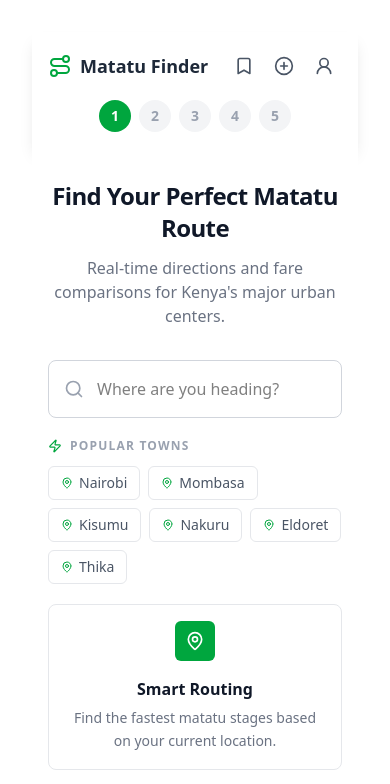
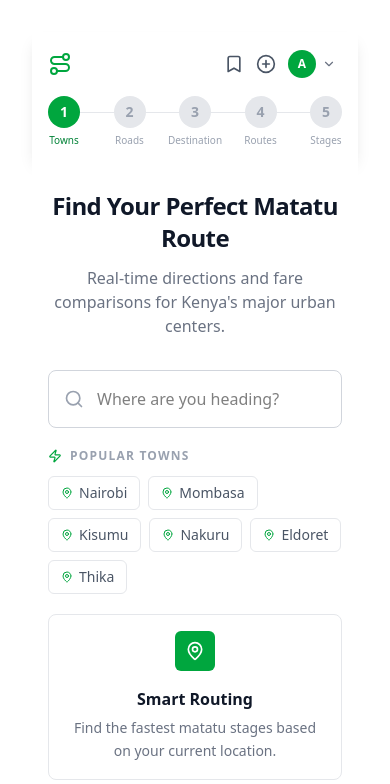
Before and after one commit to jneema/matatu-search-project, a React (Vite) app: page / in a window 390 px wide. Shown: the top 784 px of the page. Built offline with nearby package versions, Linux system fonts and the light colour scheme.

Commit message:
fix:add mobile responsiveness to header

```diff
--- a/src/components/index.jsx
+++ b/src/components/index.jsx
@@ -1,233 +1,245 @@
 import React, { useState, useRef, useEffect } from "react";
 import {
   Route,
+  PlusCircle,
   Bookmark,
-  PlusCircle,
   UserRound,
   LogIn,
+  UserPlus,
   LogOut,
-  Settings,
   ChevronDown,
 } from "lucide-react";
 import { useNavigate } from "react-router";
 import { useSelector } from "react-redux";
+import useAuth from "../hooks/useAuth";
 
-const useAuth = () => {
-  const [user] = useState(null);
-  return user;
-};
-
-const UserMenu = ({ user }) => {
-  const navigate = useNavigate();
-  const [open, setOpen] = useState(false);
-  const ref = useRef(null);
-
-  useEffect(() => {
-    const handler = (e) => {
-      if (ref.current && !ref.current.contains(e.target)) setOpen(false);
-    };
-    document.addEventListener("mousedown", handler);
-    return () => document.removeEventListener("mousedown", handler);
-  }, []);
-
-  const initials = user?.name
-    ? user.name
-        .split(" ")
-        .map((n) => n[0])
-        .join("")
-        .slice(0, 2)
-        .toUpperCase()
-    : "?";
-
-  return (
-    <div className="relative" ref={ref}>
-      <button
-        onClick={() => setOpen((p) => !p)}
-        className="flex items-center gap-1.5 p-1.5 rounded-lg hover:bg-gray-100 transition-colors cursor-pointer"
-        title="Account"
-      >
-        <div className="w-7 h-7 rounded-full bg-green-600 flex items-center justify-center text-white text-xs font-bold">
-          {initials}
-        </div>
-        <ChevronDown
-          className={`h-3.5 w-3.5 text-gray-500 transition-transform ${open ? "rotate-180" : ""}`}
-        />
-      </button>
-
-      {open && (
-        <div className="absolute right-0 top-full mt-2 w-48 bg-white border border-gray-200 rounded-xl shadow-lg py-1 z-50">
-          <div className="px-4 py-2.5 border-b border-gray-100">
-            <p className="text-sm font-semibold text-gray-900 truncate">
-              {user?.name ?? "User"}
-            </p>
-            <p className="text-xs text-gray-500 truncate">
-              {user?.email ?? ""}
-            </p>
-          </div>
-          <button
-            onClick={() => {
-              setOpen(false);
-              navigate("/account");
-            }}
-            className="w-full flex items-center gap-2.5 px-4 py-2 text-sm text-gray-700 hover:bg-gray-50 transition-colors"
-          >
-            <Settings className="h-4 w-4 text-gray-400" /> Account settings
-          </button>
-          <button
-            onClick={() => {
-              setOpen(false);
-            }}
-            className="w-full flex items-center gap-2.5 px-4 py-2 text-sm text-red-600 hover:bg-red-50 transition-colors"
-          >
-            <LogOut className="h-4 w-4" /> Sign out
-          </button>
-        </div>
-      )}
-    </div>
-  );
-};
+const steps = [
+  { id: 1, view: "landing", label: "Towns" },
+  { id: 2, view: "roads", label: "Roads" },
+  { id: 3, view: "destination", label: "Destination" },
+  { id: 4, view: "routes", label: "Routes" },
+  { id: 5, view: "stages", label: "Stages" },
+];
 
 const Header = ({ currentView, setCurrentView }) => {
   const navigate = useNavigate();
   const savedRoutes = useSelector((state) => state.savedRoutes.routes);
-  const user = useAuth();
 
-  const getCurrentStep = () => {
-    switch (currentView) {
-      case "landing":
-        return 1;
-      case "roads":
-        return 2;
-      case "destination":
-        return 3;
-      case "routes":
-        return 4;
-      case "stages":
-        return 5;
-      default:
-        return 1;
+  const currentStep = steps.find((s) => s.view === currentView)?.id ?? 1;
+  const { user, isLoading } = useAuth();
+  const [dropdownOpen, setDropdownOpen] = useState(false);
+  const dropdownRef = useRef(null);
+
+  // Close dropdown when clicking outside
+  useEffect(() => {
+    const handleClickOutside = (e) => {
+      if (dropdownRef.current && !dropdownRef.current.contains(e.target)) {
+        setDropdownOpen(false);
       }
     };
+    document.addEventListener("mousedown", handleClickOutside);
+    return () => document.removeEventListener("mousedown", handleClickOutside);
+  }, []);
 
-  const currentStep = getCurrentStep();
+  const handleSignOut = () => {
+    setDropdownOpen(false);
+    navigate("/sign-in");
+  };
 
   return (
     <header className="bg-white shadow-lg">
-      <div className="max-w-6xl mx-auto px-4 py-4">
-        <div className="flex items-center justify-between mb-4">
+      <div className="max-w-6xl mx-auto px-4 py-3 md:py-4">
+        {/* Top bar */}
+        <div className="flex items-center justify-between mb-3 md:mb-4">
           <div className="flex items-center space-x-2">
-            <Route className="h-6 w-6 md:h-8 md:w-8 text-green-600" />
-            <h1 className="text-lg md:text-xl font-bold text-gray-800">
+            <Route className="h-6 w-6 md:h-8 md:w-8 text-green-600 shrink-0" />
+            <h1 className="hidden xs:block text-base md:text-xl font-bold text-gray-800 sm:block">
               Matatu Finder
             </h1>
           </div>
 
-          <div className="flex items-center space-x-1">
-            {/* saved routes */}
+          <div className="flex items-center shrink-0">
             <button
               onClick={() => navigate("/saved-routes")}
-              className="p-2 rounded-lg hover:bg-gray-100 transition-colors relative cursor-pointer"
+              className="p-1.5 md:p-2 rounded-lg hover:bg-gray-100 transition-colors relative cursor-pointer"
               title="Saved Routes"
             >
-              <Bookmark className="h-5 w-5 md:h-6 md:w-6 text-gray-600" />
+              <Bookmark className="h-5 w-5 text-gray-600" />
               {savedRoutes.length > 0 && (
-                <span className="absolute -top-1 -right-1 bg-red-500 text-white text-xs rounded-full h-4 w-4 md:h-5 md:w-5 flex items-center justify-center">
+                <span className="absolute -top-1 -right-1 bg-red-500 text-white text-xs rounded-full h-4 w-4 flex items-center justify-center leading-none">
                   {savedRoutes.length}
                 </span>
               )}
             </button>
-
-            {/* contribute */}
             <button
               onClick={() => navigate("/contribute")}
-              className="p-2 rounded-lg hover:bg-gray-100 transition-colors cursor-pointer"
+              className="p-1.5 md:p-2 rounded-lg hover:bg-gray-100 transition-colors cursor-pointer"
               title="Contribute"
             >
-              <PlusCircle className="h-5 w-5 md:h-6 md:w-6 text-gray-600" />
+              <PlusCircle className="h-5 w-5 text-gray-600" />
+            </button>
+            {/* Account dropdown */}
+            <div className="relative" ref={dropdownRef}>
+              <button
+                onClick={() => setDropdownOpen((o) => !o)}
+                className="flex items-center gap-1 p-1.5 md:p-2 rounded-lg hover:bg-gray-100 transition-colors cursor-pointer"
+                title="Account"
+              >
+                {isLoading ? (
+                  <div className="h-5 w-5 rounded-full bg-gray-200 animate-pulse" />
+                ) : user ? (
+                  <div className="flex items-center gap-1.5">
+                    <div className="h-7 w-7 rounded-full bg-green-600 text-white flex items-center justify-center text-xs font-bold shrink-0">
+                      {user.name.charAt(0).toUpperCase()}
+                    </div>
+                    <span className="hidden sm:block text-sm font-medium text-gray-700 max-w-[80px] truncate">
+                      {user.name.split(" ")[0]}
+                    </span>
+                    <ChevronDown
+                      className={`h-3.5 w-3.5 text-gray-500 transition-transform duration-200 ${
+                        dropdownOpen ? "rotate-180" : ""
+                      }`}
+                    />
+                  </div>
+                ) : (
+                  <UserRound className="h-5 w-5 text-gray-600" />
+                )}
               </button>
 
+              {dropdownOpen && (
+                <div className="absolute right-0 mt-1.5 w-48 bg-white rounded-xl shadow-lg border border-gray-100 py-1 z-50">
                   {user ? (
-              <UserMenu user={user} />
+                    <>
+                      {/* User info */}
+                      <div className="px-4 py-2.5 border-b border-gray-100 flex flex-col items-start text-left">
+                        <p className="text-sm font-semibold text-gray-800 truncate">
+                          {user.name}
+                        </p>
+                        <p className="text-xs text-gray-500 truncate">
+                          {user.email}
+                        </p>
+                      </div>
+                      <button
+                        onClick={handleSignOut}
+                        className="w-full flex items-center gap-2.5 px-4 py-2.5 text-sm text-red-600 hover:bg-red-50 transition-colors cursor-pointer"
+                      >
+                        <LogOut className="h-4 w-4 shrink-0" />
+                        Sign out
+                      </button>
+                    </>
                   ) : (
+                    <>
                       <button
-                onClick={() => navigate("/sign-in")}
-                className="p-2 rounded-lg hover:bg-gray-100 transition-colors cursor-pointer"
-                title="Sign in"
+                        onClick={() => {
+                          navigate("/signin");
+                          setDropdownOpen(false);
+                        }}
+                        className="w-full flex items-center gap-2.5 px-4 py-2.5 text-sm text-gray-700 hover:bg-gray-50 transition-colors cursor-pointer"
                       >
-                <UserRound className="h-5 w-5 md:h-6 md:w-6 text-gray-600" />
+                        <LogIn className="h-4 w-4 shrink-0" />
+                        Sign in
                       </button>
+                      <button
+                        onClick={() => {
+                          navigate("/signup");
+                          setDropdownOpen(false);
+                        }}
+                        className="w-full flex items-center gap-2.5 px-4 py-2.5 text-sm text-gray-700 hover:bg-gray-50 transition-colors cursor-pointer"
+                      >
+                        <UserPlus className="h-4 w-4 shrink-0" />
+                        Create account
+                      </button>
+                    </>
+                  )}
+                </div>
               )}
             </div>
           </div>
+        </div>
 
-        {/* Progress Tabs - Desktop */}
-        <div className="hidden md:flex items-center space-x-4 overflow-x-auto">
-          {[
-            { step: 1, view: "landing", label: "Towns" },
-            { step: 2, view: "roads", label: "Roads" },
-            { step: 3, view: "destination", label: "Destination" },
-            { step: 4, view: "routes", label: "Routes" },
-            { step: 5, view: "stages", label: "Stages" },
-          ].map(({ step, view, label }, i, arr) => (
-            <React.Fragment key={step}>
-              <div className="flex items-center space-x-2">
+        {/* Progress Steps — Desktop */}
+        <div className="hidden md:flex items-center space-x-1 lg:space-x-4">
+          {steps.map((step, index) => (
+            <React.Fragment key={step.id}>
+              <div className="flex items-center space-x-1 lg:space-x-2">
                 <div
-                  className={`w-8 h-8 rounded-full flex items-center justify-center text-sm font-semibold ${currentStep >= step ? "bg-green-600 text-white" : "bg-gray-200 text-gray-600"}`}
+                  className={`w-7 h-7 lg:w-8 lg:h-8 rounded-full flex items-center justify-center text-xs lg:text-sm font-semibold shrink-0 ${
+                    currentStep >= step.id
+                      ? "bg-green-600 text-white"
+                      : "bg-gray-200 text-gray-600"
+                  }`}
                 >
-                  {step}
+                  {step.id}
                 </div>
                 <button
-                  onClick={() => currentStep >= step && setCurrentView(view)}
-                  disabled={currentStep < step}
-                  className={`px-4 py-2 rounded-lg font-medium transition-colors ${
-                    currentView === view
+                  onClick={() =>
+                    currentStep >= step.id && setCurrentView(step.view)
+                  }
+                  disabled={currentStep < step.id}
+                  className={`px-2 py-1.5 lg:px-4 lg:py-2 rounded-lg text-sm font-medium transition-colors whitespace-nowrap ${
+                    currentView === step.view
                       ? "bg-green-600 text-white"
-                      : currentStep >= step
-                        ? "text-green-600 hover:bg-green-50 cursor-pointer"
+                      : currentStep >= step.id
+                        ? "text-green-900 hover:bg-green-50 cursor-pointer"
                         : "text-gray-500 cursor-not-allowed"
                   }`}
                 >
-                  {label}
+                  {step.label}
                 </button>
               </div>
-              {i < arr.length - 1 && (
+              {index < steps.length - 1 && (
                 <div
-                  className={`h-px flex-1 ${currentStep > step ? "bg-green-600" : "bg-gray-200"}`}
+                  className={`h-px flex-1 min-w-[8px] ${
+                    currentStep > step.id ? "bg-green-600" : "bg-gray-200"
+                  }`}
                 />
               )}
             </React.Fragment>
           ))}
         </div>
 
-        {/* Progress Tabs - Mobile */}
-        <div className="md:hidden">
-          <div className="flex items-center justify-center space-x-2">
-            {[
-              { step: 1, view: "landing" },
-              { step: 2, view: "roads" },
-              { step: 3, view: "destination" },
-              { step: 4, view: "routes" },
-              { step: 5, view: "stages" },
-            ].map(({ step, view }) => {
-              const isClickable = currentStep >= step;
-              const isActive = currentStep === step;
-              return (
+        {/* Progress Steps — Mobile */}
+        <div className="md:hidden pb-3">
+          <div className="flex items-center">
+            {steps.map((step, index) => (
+              <React.Fragment key={step.id}>
                 <button
-                  key={step}
-                  onClick={() => isClickable && setCurrentView(view)}
-                  disabled={!isClickable}
-                  className={`w-8 h-8 rounded-full flex items-center justify-center text-sm font-semibold transition-colors ${
-                    isActive
-                      ? "bg-green-600 text-white"
-                      : isClickable
-                        ? "bg-gray-200 text-green-700 hover:bg-green-100 cursor-pointer"
-                        : "bg-gray-100 text-gray-400 cursor-not-allowed"
+                  onClick={() =>
+                    currentStep >= step.id && setCurrentView(step.view)
+                  }
+                  disabled={currentStep < step.id}
+                  className={`w-8 h-8 rounded-full flex items-center justify-center text-sm font-semibold shrink-0 transition-colors ${
+                    currentStep >= step.id
+                      ? "bg-green-600 text-white cursor-pointer"
+                      : "bg-gray-200 text-gray-400 cursor-not-allowed"
                   }`}
                 >
-                  {step}
+                  {step.id}
                 </button>
-              );
-            })}
+                {index < steps.length - 1 && (
+                  <div className="h-px flex-1 bg-gray-200" />
+                )}
+              </React.Fragment>
+            ))}
+          </div>
+
+          <div className="flex items-start mt-1.5">
+            {steps.map((step, index) => (
+              <React.Fragment key={step.id}>
+                <div className="w-8 shrink-0 relative">
+                  <div
+                    className={`absolute left-1/2 -translate-x-1/2 whitespace-nowrap text-[10px] font-light leading-tight text-center ${
+                      currentStep >= step.id
+                        ? "text-green-700"
+                        : "text-gray-400"
+                    }`}
+                  >
+                    {step.label}
+                  </div>
+                </div>
+                {index < steps.length - 1 && <div className="flex-1" />}
+              </React.Fragment>
+            ))}
           </div>
         </div>
       </div>
--- /dev/null
+++ b/src/hooks/useAuth.js
@@ -0,0 +1,33 @@
+import { useState, useEffect } from "react";
+
+const useAuth = () => {
+  const [user, setUser] = useState(null);
+  const [isLoading, setIsLoading] = useState(true);
+
+  useEffect(() => {
+    const checkAuth = () => {
+      const mockUser = {
+        id: 1,
+        name: "Admin User",
+        email: "admin@matatufinder.co.ke",
+        role: "admin",
+      };
+
+      const isLoggedIn = true;
+
+      if (isLoggedIn) {
+        setUser(mockUser);
+      } else {
+        setUser(null);
+      }
+      setIsLoading(false);
+    };
+
+    const timer = setTimeout(checkAuth, 500);
+    return () => clearTimeout(timer);
+  }, []);
+
+  return { user, isLoading };
+};
+
+export default useAuth;
--- a/src/pages/contribute/index.jsx
+++ b/src/pages/contribute/index.jsx
@@ -4,7 +4,7 @@ import ContributeFooter from "../../components/contribute/footer";
 import ContributeHeader from "../../components/contribute/header";
 import ContributeSuccess from "../../components/success";
 import ModeSelector from "./mode-selector";
-import { useContribute } from "../../hooks/use-contribute";
+import { useContribute } from "../../hooks/useContribute";
 import { submitContribution } from "../../hooks/submit";
 import { ROUTE_STEPS } from "../../constants";
 
```
Also changed, not shown: src/pages/index.jsx (+25 -6 lines), src/hooks/useContribute.js (renamed from src/hooks/use-contribute.js). Lines whose indentation alone changed are shown as unchanged.
